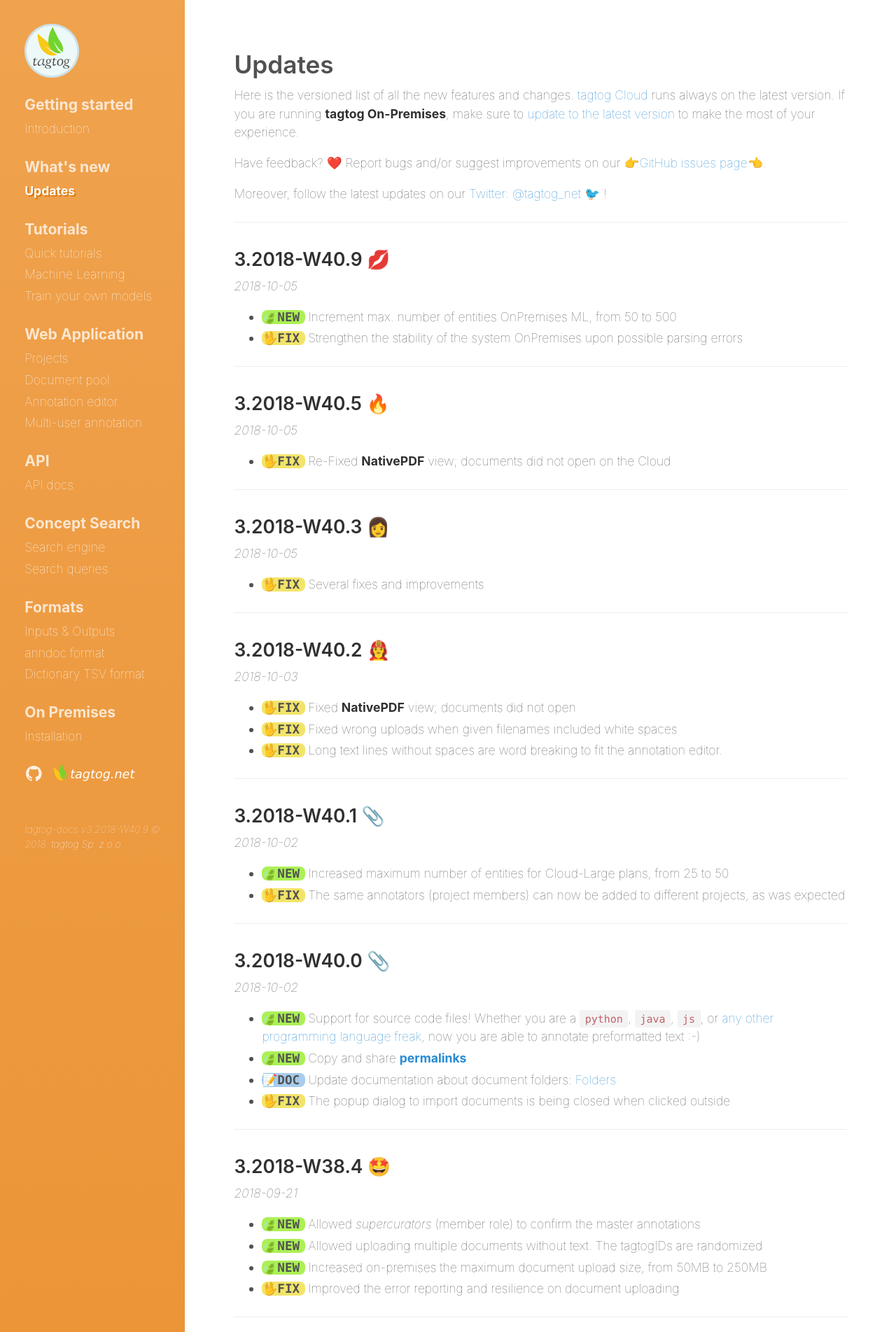
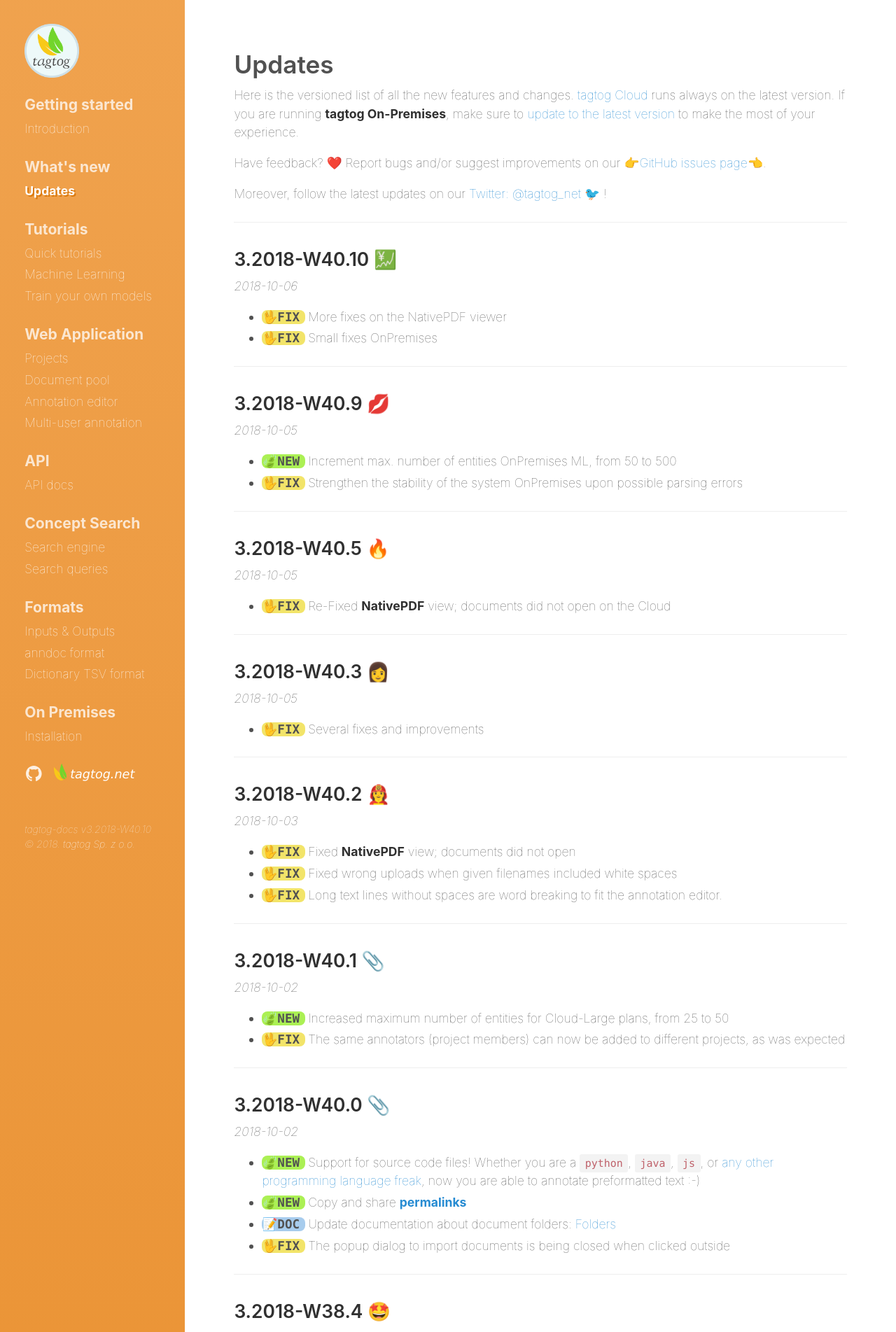
Before and after one commit to tagtogorg/tagtog-doc, a Jekyll site: the page built from updates.md, in a window 1280 px wide. Shown: the top 1903 px of the page at 70% size. Built offline with Jekyll 4.4.1, drawn with Linux system fonts in a browser that asks for light colours; nearby versions of some CDN libraries; emoji names are drawn with the system emoji font; some of the changed text lies outside the part shown.

Commit message:
Bump version: 3.2018-W40.10 💹

```diff
--- a/_config.yml
+++ b/_config.yml
@@ -61,7 +61,7 @@ plugins:
   - jemoji
 
 # Custom vars
-version: 3.2018-W40.9
+version: 3.2018-W40.10
 sidebar_home_link:  true
 search_page:   false
 # sidebar_blog_link:  '/blog'   # By default, your home page is your blog
--- a/updates.md
+++ b/updates.md
@@ -11,6 +11,16 @@ Here is the versioned list of all the new features and changes. [tagtog Cloud](h
 Have feedback? :heart: Report bugs and/or suggest improvements on our [:point_right:GitHub issues page:point_left:](https://github.com/tagtog/tagtog-doc/issues).
 
 Moreover, follow the latest updates on our [Twitter: @tagtog_net 🐦](https://twitter.com/tagtog_net) !
+
+---
+
+## 3.2018-W40.10 💹
+_2018-10-06_
+
+<ul class="updates">
+  <li class="fix"><span markdown="1">More fixes on the NativePDF viewer</span></li>
+  <li class="fix"><span markdown="1">Small fixes OnPremises</span></li>
+</ul>
 
 ---
 
```
Also changed, not shown: 1 other file.
